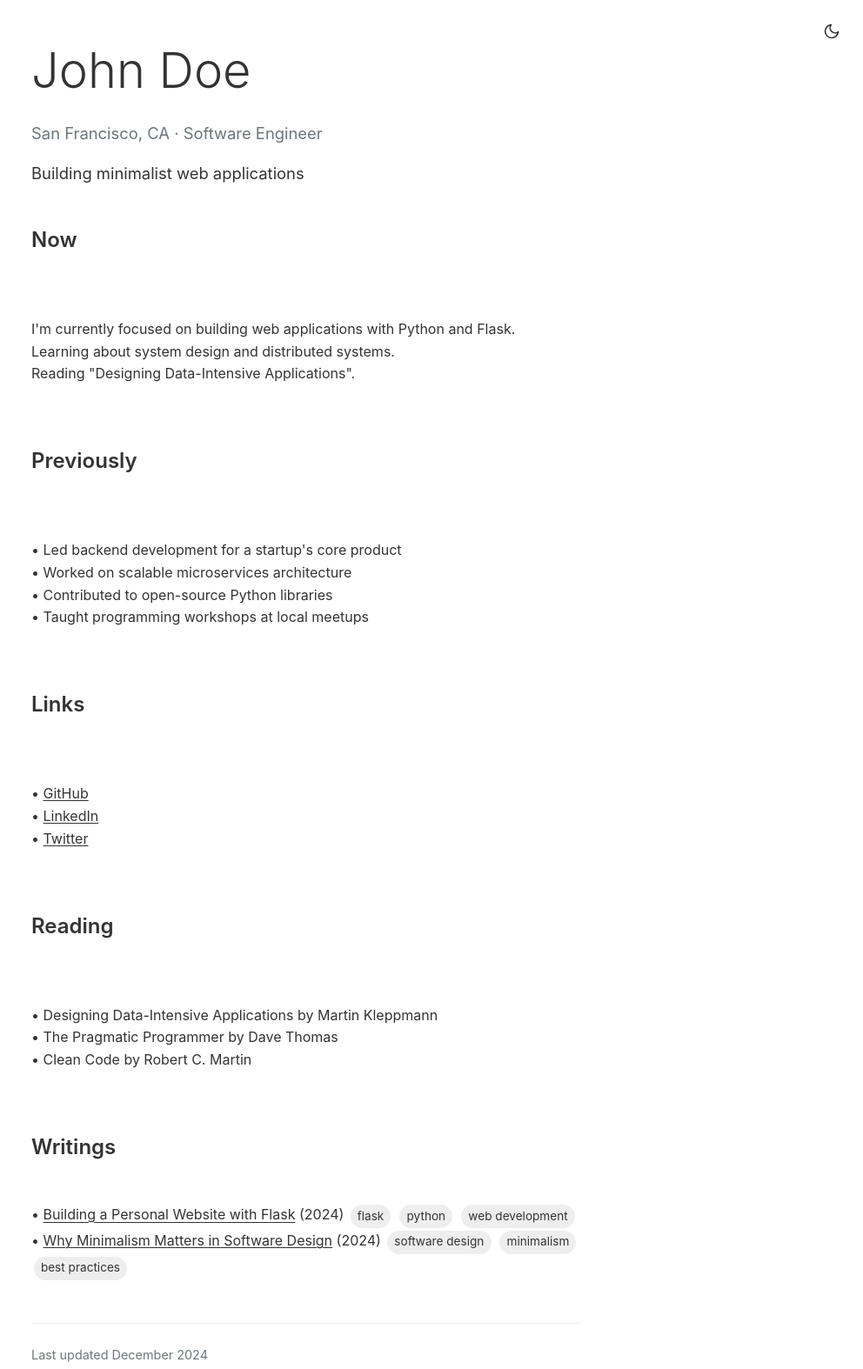
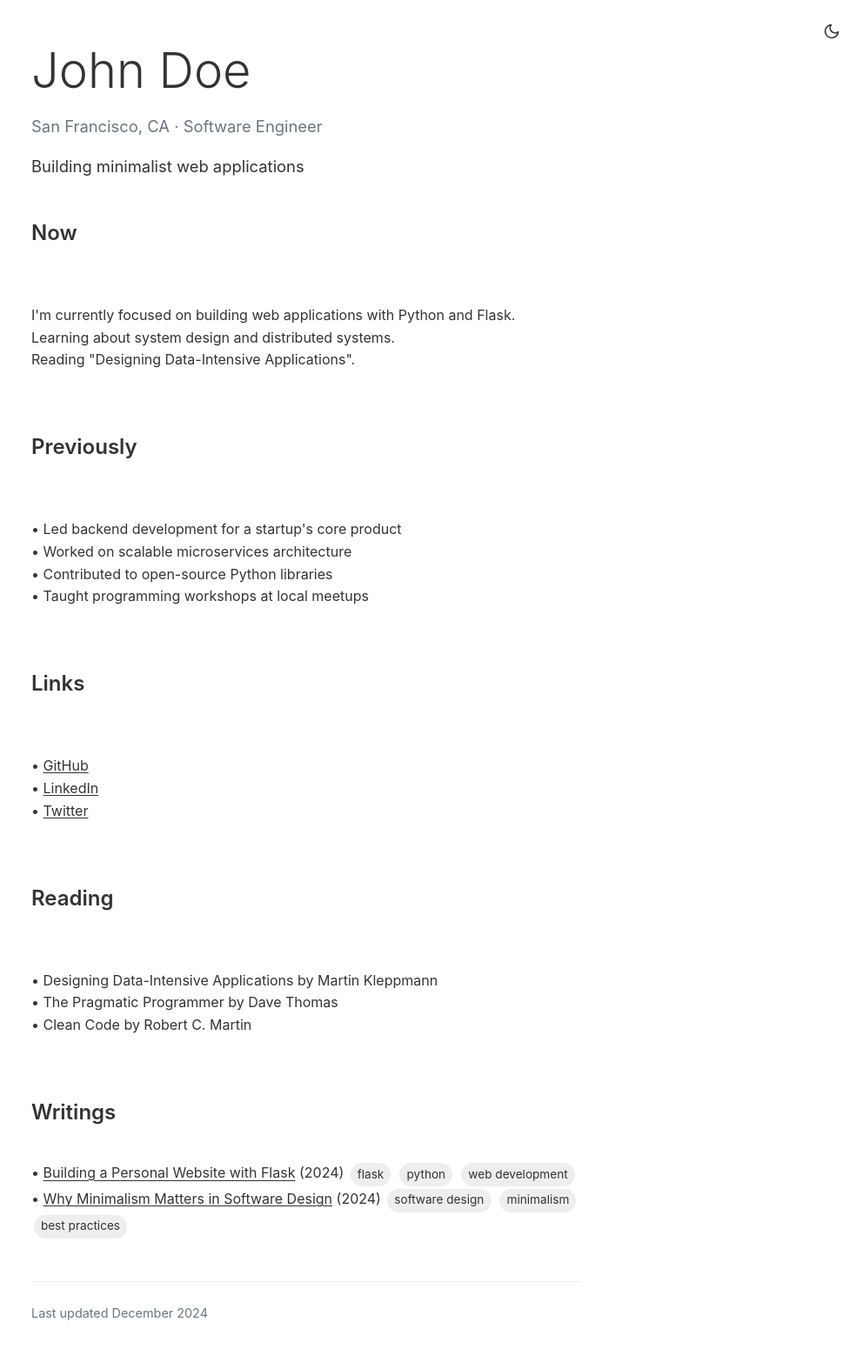
Before and after one commit to AnthonyBuildsOnBase/personalsite, a Flask app: page / in a window 1280 px wide. Shown: the top 1574 px of the page at 87% size, without its empty margins (288-1280 px from the left). After the commit the page ends 1518 px from the top, so only its background shows below. Run offline with Flask 3, Linux system fonts and the light colour scheme.

Commit message:
Agent query: Is the spacing between titles and content now more compact?
Reduce h1 and h2 margin bottom to 1rem.

Screenshot: https://storage.googleapis.com/screenshot-production-us-central1/3c5736a1-8f89-4729-8f63-9b4bd9a5496e/a0721da1-e7b6-4d2e-9cee-e92afba248f4.jpg

```diff
--- a/static/css/style.css
+++ b/static/css/style.css
@@ -31,7 +31,7 @@ body {
 /* Typography */
 h1, h2 {
     font-weight: 600;
-    margin-bottom: 1.5rem;
+    margin-bottom: 1rem;  /* Reduced from 1.5rem */
     color: var(--text-color);
 }
 
```
